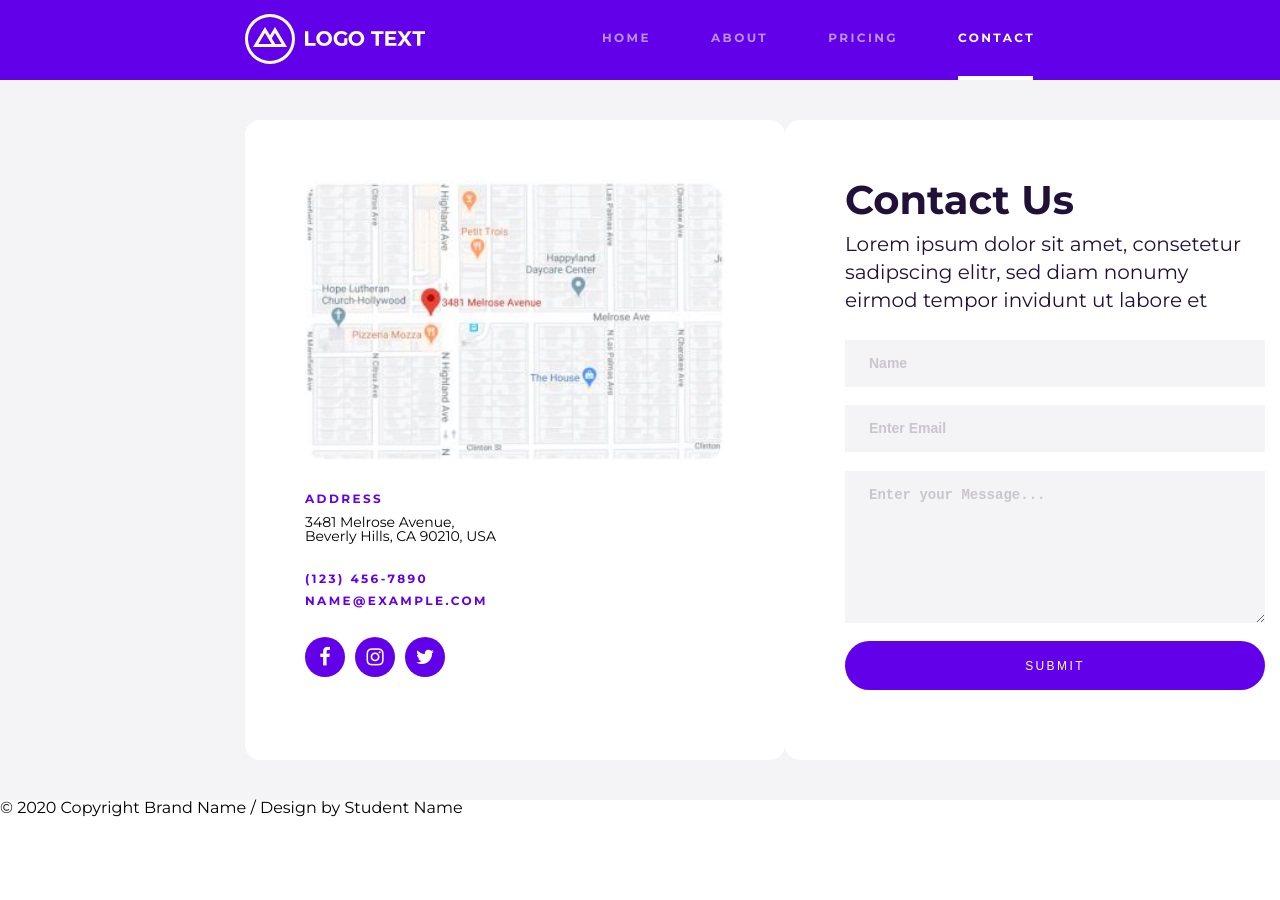
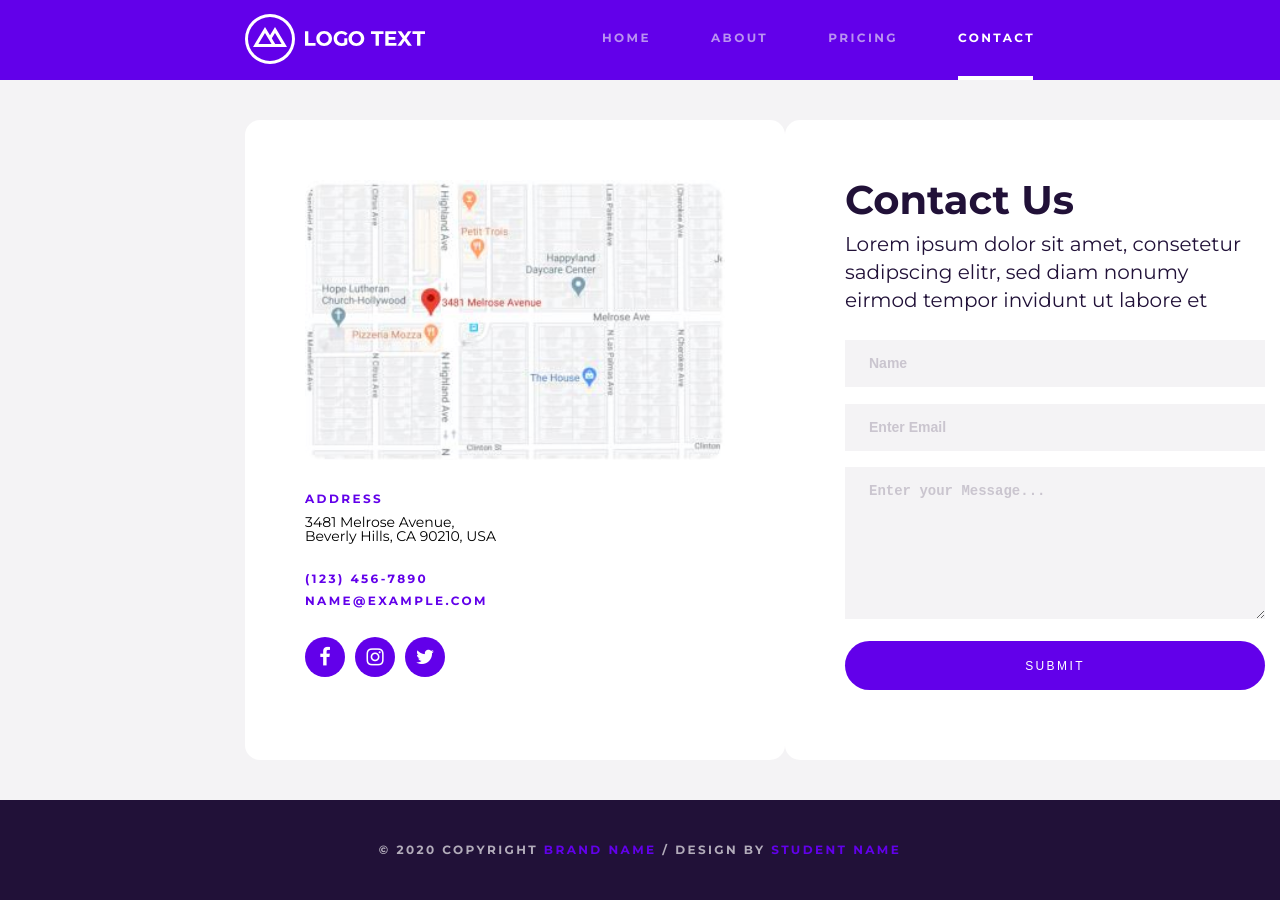
Before and after one commit to pthomas2001/contact, a plain HTML site: page index.html in a window 1280 px wide. Shown: the top 900 px of the page. Before the commit the page ends 817 px from the top, so only its background shows below. Drawn offline with nearby package versions, Linux system fonts and the light colour scheme.

Commit message:
footer, input fix

```diff
--- a/base.css
+++ b/base.css
@@ -77,8 +77,8 @@ input::placeholder, textarea::placeholder {
 }
 
 input:focus, textarea:focus {
-  border: 0;
-  border-bottom: 3px solid var(--primary-background)
+  outline:        0;
+  border-bottom:  3px solid var(--primary-background)
 }
 
 
--- a/components.css
+++ b/components.css
@@ -15,7 +15,7 @@
 \*------------------------------------*/
 
 /**
-* These rules extend ´.header´ in components.css
+* These rules extend ´.header´ in layout.css
 */
 
 
@@ -51,7 +51,7 @@
 
 /**
 * These rules extend ´.main´, ´.location´
-* and ´.contact-us´ in components.css.
+* and ´.contact-us´ in layout.css.
 */
 
 
@@ -137,5 +137,30 @@
         text-transform:   uppercase;
         border-radius:    9999px;
         padding:          18px 0 17px;
-        border:           0
+        border:           0;
+        margin-top:       5px
       }
+
+
+
+
+
+/*------------------------------------*\
+  #FOOTER
+\*------------------------------------*/
+
+/**
+* These rules extend ´.footer´ in layout.css
+*/
+
+.footer { background: var(--footer-background) }
+
+  .footer__paragraph {
+    color:            var(--footer-font-color);
+    font-size:        12px;
+    font-weight:      bold;
+    letter-spacing:   2.4px;
+    text-transform:   uppercase;
+  }
+
+    .footer__span { color: var(--footer-span-font-color) }
--- a/layout.css
+++ b/layout.css
@@ -71,3 +71,27 @@
     height:           640px;
     padding:          60px
   }
+
+
+
+
+
+/*------------------------------------*\
+  #FOOTER
+\*------------------------------------*/
+
+/**
+* Extend ´.footer´ in components.css
+*/
+
+.footer {
+  display:          table;
+  width:            100%;
+  height:           100px
+}
+
+  .footer__paragraph {
+    display:          table-cell;
+    vertical-align:   middle;
+    text-align:       center
+  }
```
